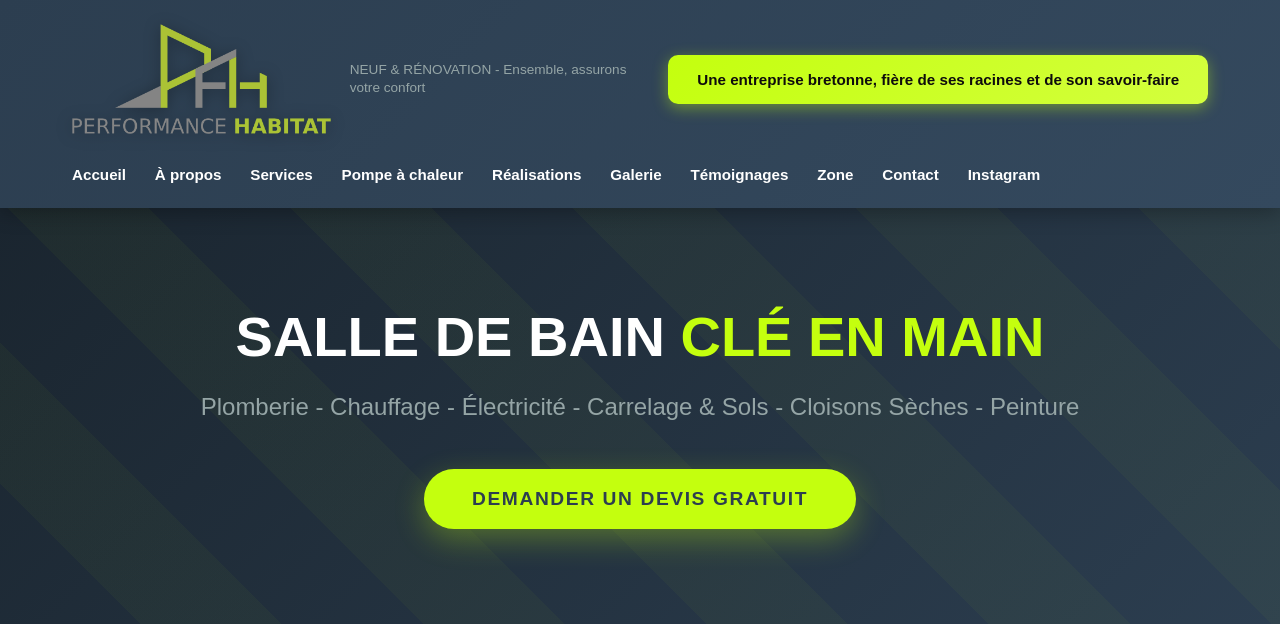
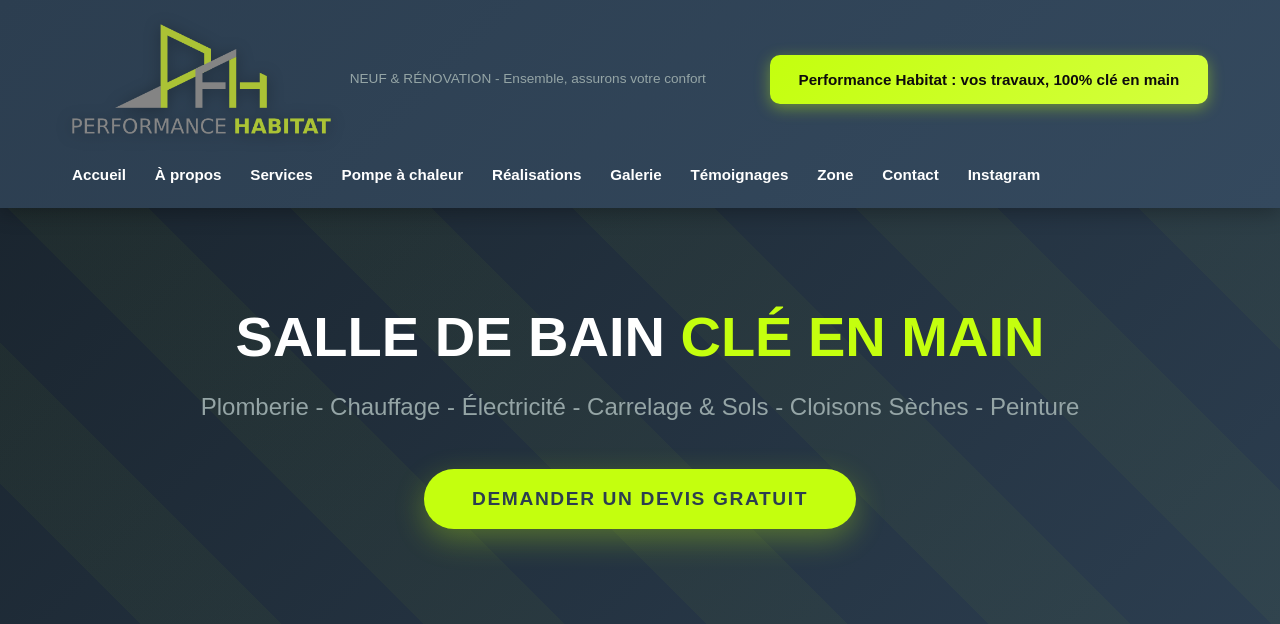
Before and after one commit to Amnzo/performance-habitat-v2, a Django app: page / in a window 1280 px wide. Shown: the top 624 px of the page. Run offline with Django 4.2, Linux system fonts and the light colour scheme; data comes from the database, SQL or seed files in the repository; some libraries are stand-ins or nearby versions.

Commit message:
main/templates/index2.html

```diff
--- a/main/templates/index2.html
+++ b/main/templates/index2.html
@@ -1262,7 +1262,8 @@
                 <button class="menu-toggle" onclick="toggleMenu()">☰</button>
 
                 <div class="header-slogan">
-                    Une entreprise bretonne, fière de ses racines et de son savoir-faire
+                    Performance Habitat : vos travaux, 100% clé en main
+
                 </div>
 
                 <ul class="nav-menu" id="navMenu">
```
